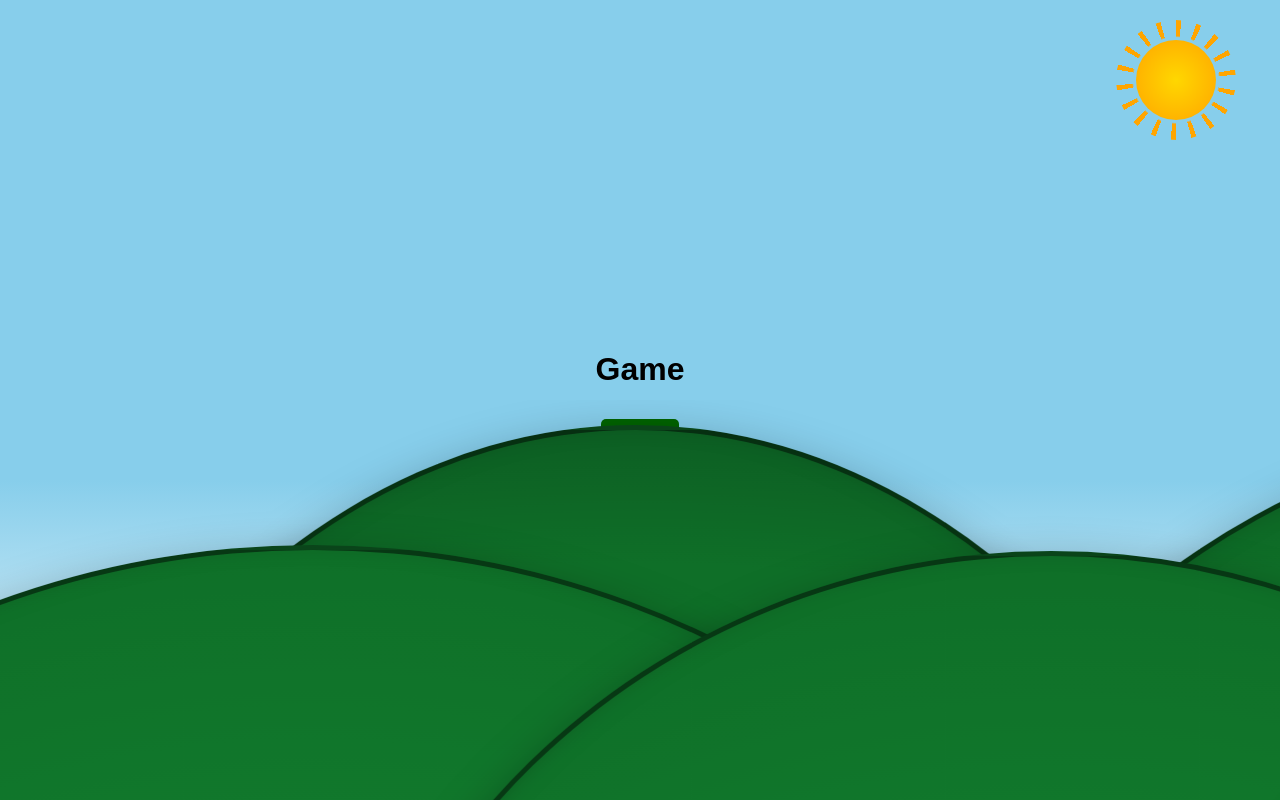
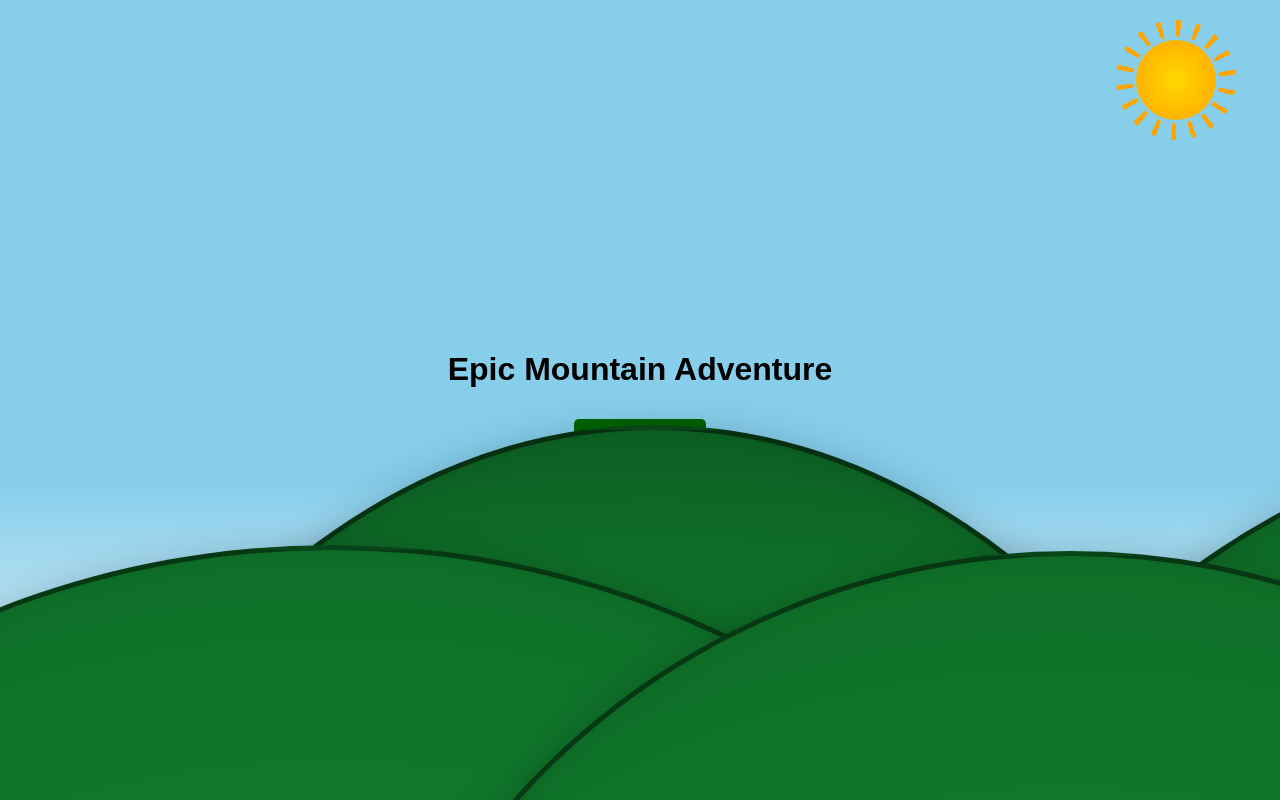
Before and after one commit to pushiscool/tsaecogame2025, a React (Create React App) app: page / in a window 1280 px wide. Built offline with nearby package versions, Linux system fonts and the light colour scheme.

Commit message:
Update HomeScreen.js

```diff
--- a/src/components/HomeScreen.js
+++ b/src/components/HomeScreen.js
@@ -1,5 +1,5 @@
 import React, { useState, useEffect } from 'react';
-import "./HomeScreen.css";
+import './HomeScreen.css';
 
 export default function HomeScreen() {
   const [mountains, setMountains] = useState([]);
@@ -10,8 +10,8 @@ export default function HomeScreen() {
     while (leftPos < 300) {
       const isFront = arr.length % 2 === 0;
       const h = isFront
-                ? Math.floor(Math.random() * 150) + 1400
-                : Math.floor(Math.random() * 150) + 2100;
+        ? Math.floor(Math.random() * 150) + 1400
+        : Math.floor(Math.random() * 150) + 2100;
       const w = Math.floor(Math.random() * 200) + 1450;
       const s = Math.random() * 2;
       const l = leftPos + s;
@@ -22,14 +22,13 @@ export default function HomeScreen() {
   }, []);
 
   function startGame() {
-    console.log("test");
+    console.log("Game Started");
   }
 
   return (
     <div id="homescreen">
-      <h1>Game</h1>
-      <button onClick={startGame}>Start</button>
-
+      <h1 className="game-title">Epic Mountain Adventure</h1>
+      <button onClick={startGame} className="start-button">Start Game</button>
       <div className="mountain-container">
         {mountains.map((m, i) => {
           const style = {
@@ -57,7 +56,6 @@ export default function HomeScreen() {
           return <div key={i} style={style} />;
         })}
       </div>
-
       <div className="sun" />
     </div>
   );
```
